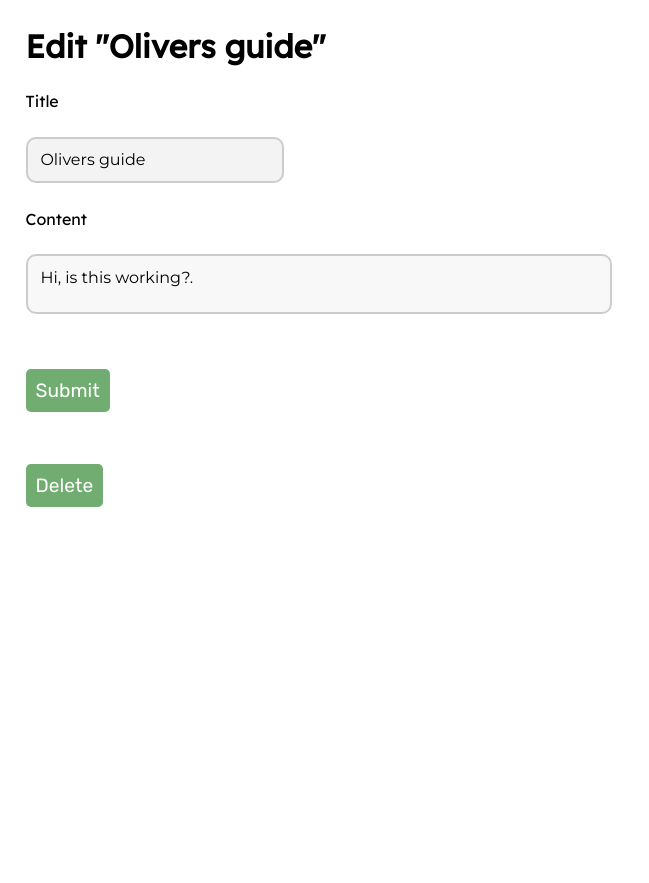
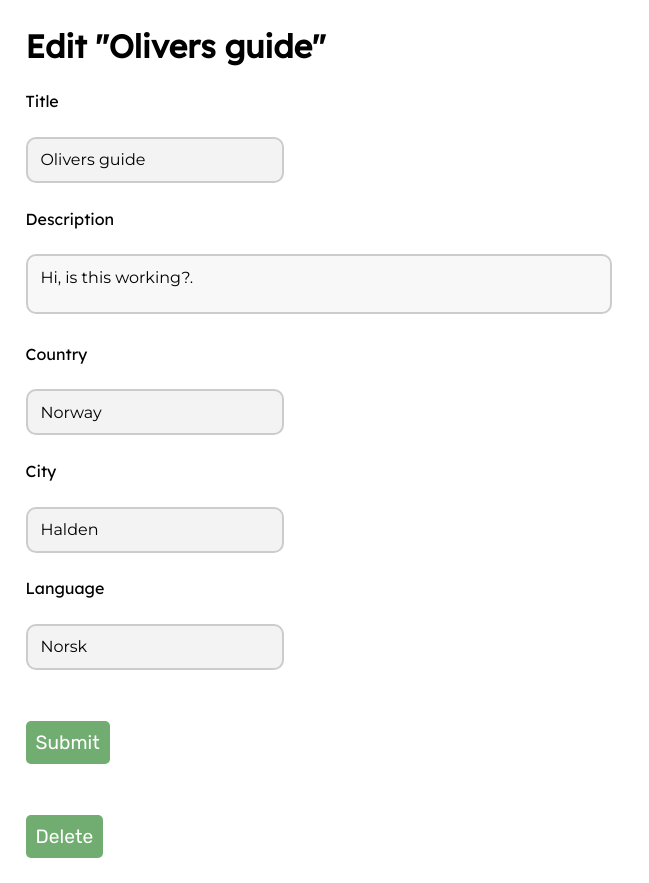
Before and after one commit to olindkri/SE-G3, a Flask app: page /1/edit/ in a window 1280 px wide. Shown: the part 102-985 px from the top of the page, without its empty margins (0-649 px from the left). Before the commit the page ends 609 px from the top, so only its background shows below. Run offline with Flask 3, Linux system fonts and the light colour scheme; data comes from the database, SQL or seed files in the repository; both versions use the stored data as it was after the commit.

```diff
--- a/app.py
+++ b/app.py
@@ -122,6 +122,9 @@ def edit(id):
     if request.method == 'POST':
         title = request.form['title']
         content = request.form['content']
+        country = request.form['country']
+        city = request.form['city']
+        language = request.form['language']
 
         if not title:
             flash('Title is required!')
@@ -129,9 +132,9 @@ def edit(id):
             flash('Content is required!')
         else:
             conn = get_db_connection()
-            conn.execute('UPDATE posts SET title = ?, content = ?'
+            conn.execute('UPDATE posts SET title = ?, content = ?, country = ?, city = ?, language = ?'
                          ' WHERE id = ?',
-                         (title, content, id))
+                         (title, content, country, city, language, id))
             conn.commit()
             conn.close()
             return redirect(url_for('guides'))
@@ -144,6 +147,14 @@ def view(id):
     posts = conn.execute('SELECT * FROM posts, user WHERE posts.id = ? AND posts.byUser = user.id', (id,)).fetchone()
     conn.close()
     return render_template('view-guide.html', posts=posts)
+
+
+@app.route('/<int:id>/profile/', methods=('GET', 'POST'))
+def viewProfile(id):
+    conn = get_db_connection()
+    user = conn.execute('SELECT * FROM posts, user WHERE posts.id = ? AND user.id = posts.byUser', (id,)).fetchone()
+    conn.close()
+    return render_template('view-profile.html', user=user)
 
 
 @app.route('/<int:id>/message/', methods=('GET', 'POST'))
--- a/schema.sql
+++ b/schema.sql
@@ -6,11 +6,15 @@ DROP TABLE IF EXISTS guide_user;
 
 CREATE TABLE posts
 (
-    id      INTEGER PRIMARY KEY AUTOINCREMENT,
-    byUser  INTEGER,
-    created TIMESTAMP NOT NULL DEFAULT CURRENT_TIMESTAMP,
-    title   TEXT      NOT NULL,
-    content TEXT      NOT NULL,
+    id       INTEGER PRIMARY KEY AUTOINCREMENT,
+    byUser   INTEGER,
+    created  TIMESTAMP NOT NULL DEFAULT CURRENT_TIMESTAMP,
+    title    TEXT      NOT NULL,
+    content  TEXT      NOT NULL,
+    country  TEXT      NOT NULL,
+    city     TEXT      NOT NULL,
+    language TEXT,
+    price    INTEGER   NOT NULL,
     FOREIGN KEY (byUser) REFERENCES user (id)
 );
 
--- a/templates/edit.html
+++ b/templates/edit.html
@@ -10,13 +10,31 @@
                value="{{ request.form['title'] or post['title'] }}"></input>
         <br>
 
-        <label for="content">Content</label>
+        <label for="content">Description</label>
         <br>
         <textarea name="content"
-                  placeholder="Post content"
+                  placeholder="Descriptionontent"
                   rows="15"
                   cols="60"
         >{{ request.form['content'] or post['content'] }}</textarea>
+        <br>
+        <label for="country">Country</label>
+        <br>
+        <input type="text" name="country"
+               placeholder="Country"
+               value="{{ request.form['country'] or post['country'] }}"></input>
+        <br>
+        <label for="city">City</label>
+        <br>
+        <input type="text" name="city"
+               placeholder="City"
+               value="{{ request.form['city'] or post['city'] }}"></input>
+        <br>
+        <label for="title">Language</label>
+        <br>
+        <input type="text" name="language"
+               placeholder="Language"
+               value="{{ request.form['language'] or post['language'] }}"></input>
         <br>
         <button id="button" type="submit">Submit</button>
     </form>
--- a/templates/index.html
+++ b/templates/index.html
@@ -8,6 +8,8 @@
             <p id="date">{{ post['created'] }}</p>
             <h2>{{ post['title'] }}</h2>
             <p>{{ post['content'] }}</p>
+            <br>
+            <p>{{ post['country'] }}</p>
             <a href="{{ url_for('view', id=post['id']) }}">View</a>
         </div>
     {% endfor %}
```
Also changed, not shown: init_db.py (+6 -14 lines), templates/view-guide.html (+10 -1 lines), templates/view-profile.html (added, +10 -0 lines), tests/functional/test_app.py (added, +87 -0 lines), database.db, tests/functional/database.db (added).
